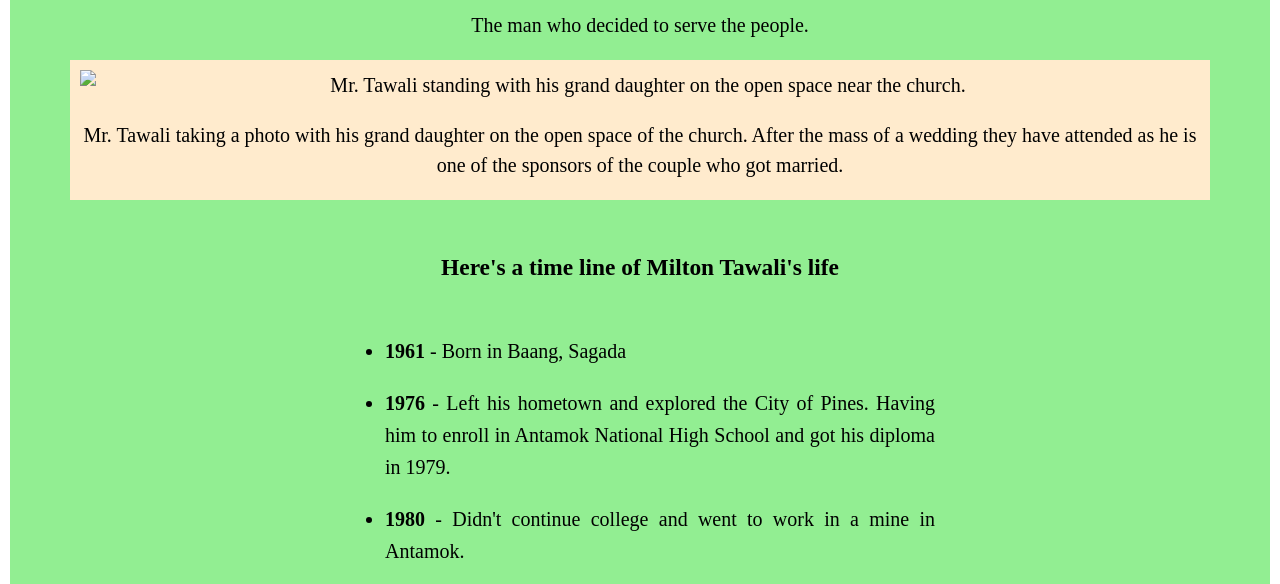
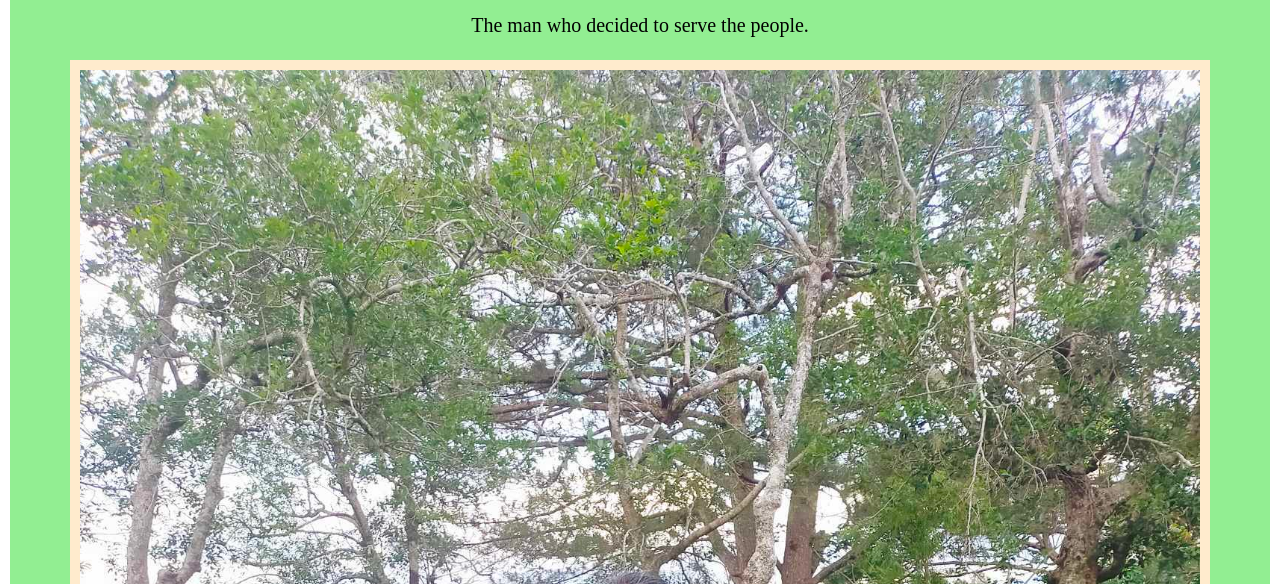
Before and after one commit to leonor014/leonor014.github.io, a plain HTML site: page tribute_page.html in a window 1280 px wide. Shown: the part 179-763 px from the top of the page. Drawn offline with Linux system fonts and the light colour scheme.

Commit message:
Update tribute_page.html

```diff
--- a/tribute_page.html
+++ b/tribute_page.html
@@ -10,7 +10,7 @@
       <figure id="img-div">
         <img
           id="image"
-          src="images/"
+          src="images/Messenger_creation_e5883dfa-b130-412e-8c30-c43598591e35.jpeg"
           alt="Mr. Tawali standing with his grand daughter on the open space near the church."
         />
         <figcaption id="img-caption">
```
